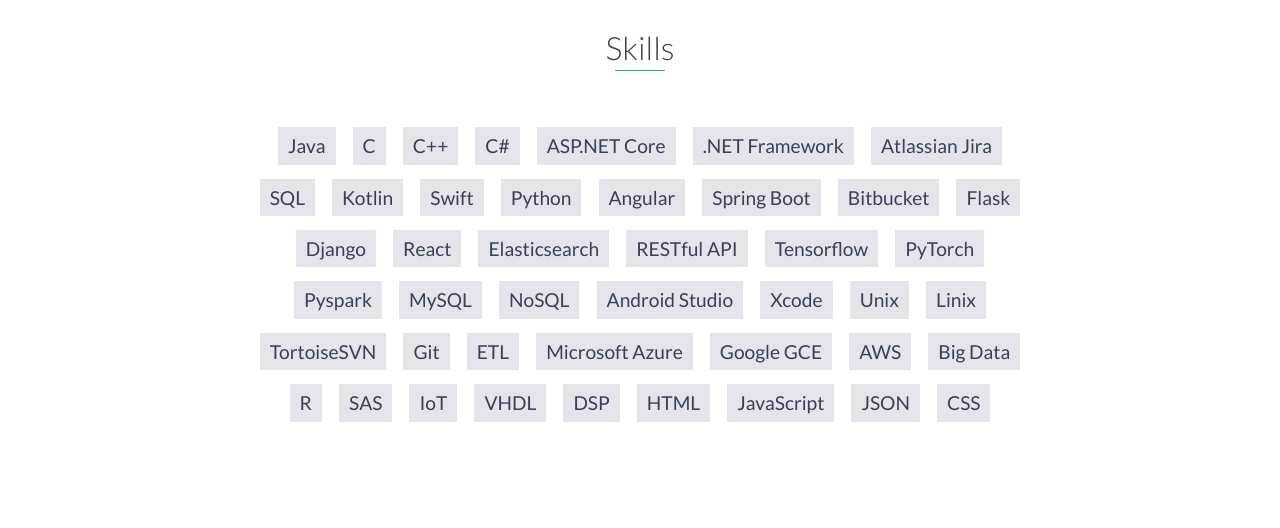
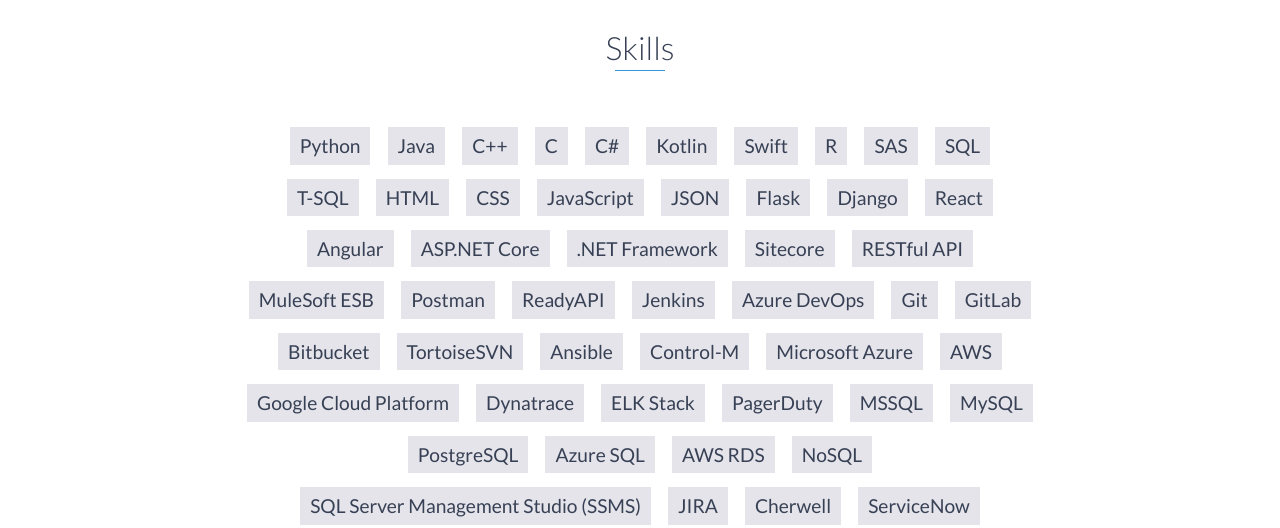
Before and after one commit to Chrischrislch/Chrischrislch.github.io, a website: page index.html in a window 1280 px wide. Shown: the part 5330-5858 px from the top of the page. Drawn offline with nearby package versions, Linux system fonts and the light colour scheme.

Commit message:
Update index.html

```diff
--- a/index.html
+++ b/index.html
@@ -246,50 +246,75 @@
     <div id="skills">
         <h2 class="heading">Skills</h2>
         <ul>
+            <li>Python</li>
 	<li>Java</li>
+	<li>C++</li>
 	<li>C</li>
-            <li>C++</li>
 	<li>C#</li>
-	    <li>ASP.NET Core</li>
-            <li>.NET Framework</li>
-	    <li>Atlassian Jira</li>
-	    <li>SQL</li>
 	<li>Kotlin</li>
 	<li>Swift</li>
-            <li>Python</li>
-	    <li>Angular</li>
-	    <li>Spring Boot </li>
-	    <li>Bitbucket</li>
+	<li>R</li>
+	<li>SAS</li>
+	<li>SQL</li>
+	<li>T-SQL</li>
+	<li>HTML</li>
+	<li>CSS</li>
+	<li>JavaScript</li>
+	<li>JSON</li>
 	<li>Flask</li>
 	<li>Django</li>
 	<li>React</li>
-	    <li>Elasticsearch</li>
+	<li>Angular</li>
+	<li>ASP.NET Core</li>
+	<li>.NET Framework</li>
+	<li>Sitecore</li>
 	<li>RESTful API</li>
-            <li>Tensorflow</li>
-            <li>PyTorch</li>
-	    <li>Pyspark</li>
+	<li>MuleSoft ESB</li>
+	<li>Postman</li>
+	<li>ReadyAPI</li>
+	<li>Jenkins</li>
+	<li>Azure DevOps</li>
+	<li>Git</li>
+	<li>GitLab</li>
+	<li>Bitbucket</li>
+	<li>TortoiseSVN</li>
+	<li>Ansible</li>
+	<li>Control-M</li>
+	<li>Microsoft Azure</li>
+	<li>AWS</li>
+	<li>Google Cloud Platform</li>
+	<li>Dynatrace</li>
+	<li>ELK Stack</li>
+	<li>PagerDuty</li>
+	<li>MSSQL</li>
 	<li>MySQL</li>
+	<li>PostgreSQL</li>
+	<li>Azure SQL</li>
+	<li>AWS RDS</li>
 	<li>NoSQL</li>
+	<li>SQL Server Management Studio (SSMS)</li>
+	<li>JIRA</li>
+	<li>Cherwell</li>
+	<li>ServiceNow</li>
+	<li>Windows</li>
+	<li>Linux (Red Hat, Ubuntu)</li>
+	<li>macOS</li>
 	<li>Android Studio</li>
 	<li>Xcode</li>
-            <li>Unix</li>
-            <li>Linix</li>
-	    <li>TortoiseSVN</li>
-            <li>Git</li>
-	    <li>ETL</li>
-            <li>Microsoft Azure</li>
-            <li>Google GCE</li>
-	    <li>AWS</li>
-	    <li>Big Data</li>
-            <li>R</li>
-            <li>SAS</li>
+	<li>PySpark</li>
+	<li>Pandas</li>
+	<li>TensorFlow</li>
+	<li>PyTorch</li>
+	<li>OpenCV</li>
+	<li>Power BI</li>
+	<li>MATLAB</li>
+	<li>Assembly</li>
 	<li>IoT</li>
 	<li>VHDL</li>
 	<li>DSP</li>
-            <li>HTML</li>
-            <li>JavaScript</li>
-	    <li>JSON</li>
-            <li>CSS</li>
+	<li>Big Data</li>
+	<li>ETL</li>
+	<li>Unix</li>
         </ul>
     </div>
     <!-- End #skills -->
```
Lines whose indentation alone changed are shown as unchanged.
